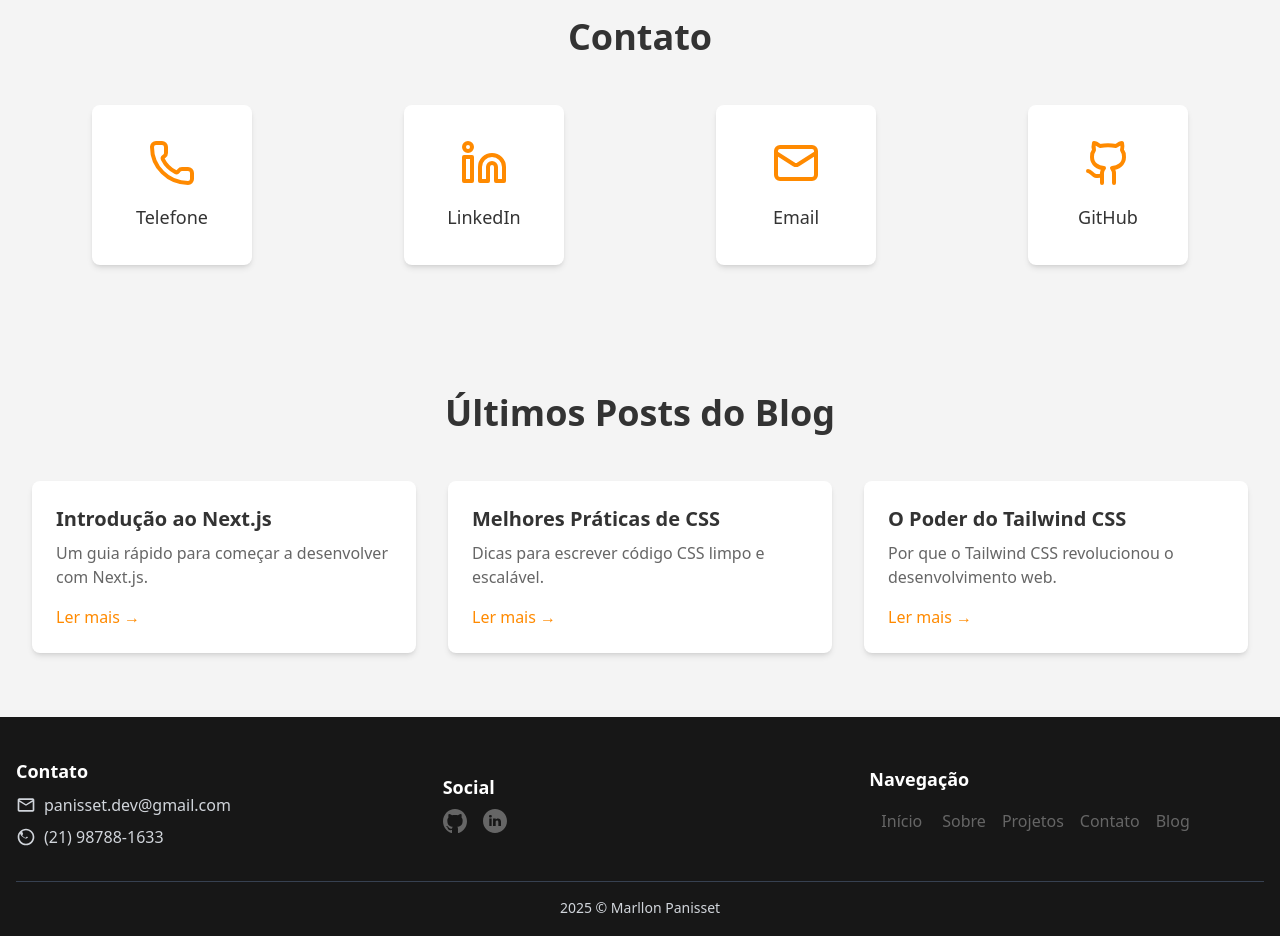
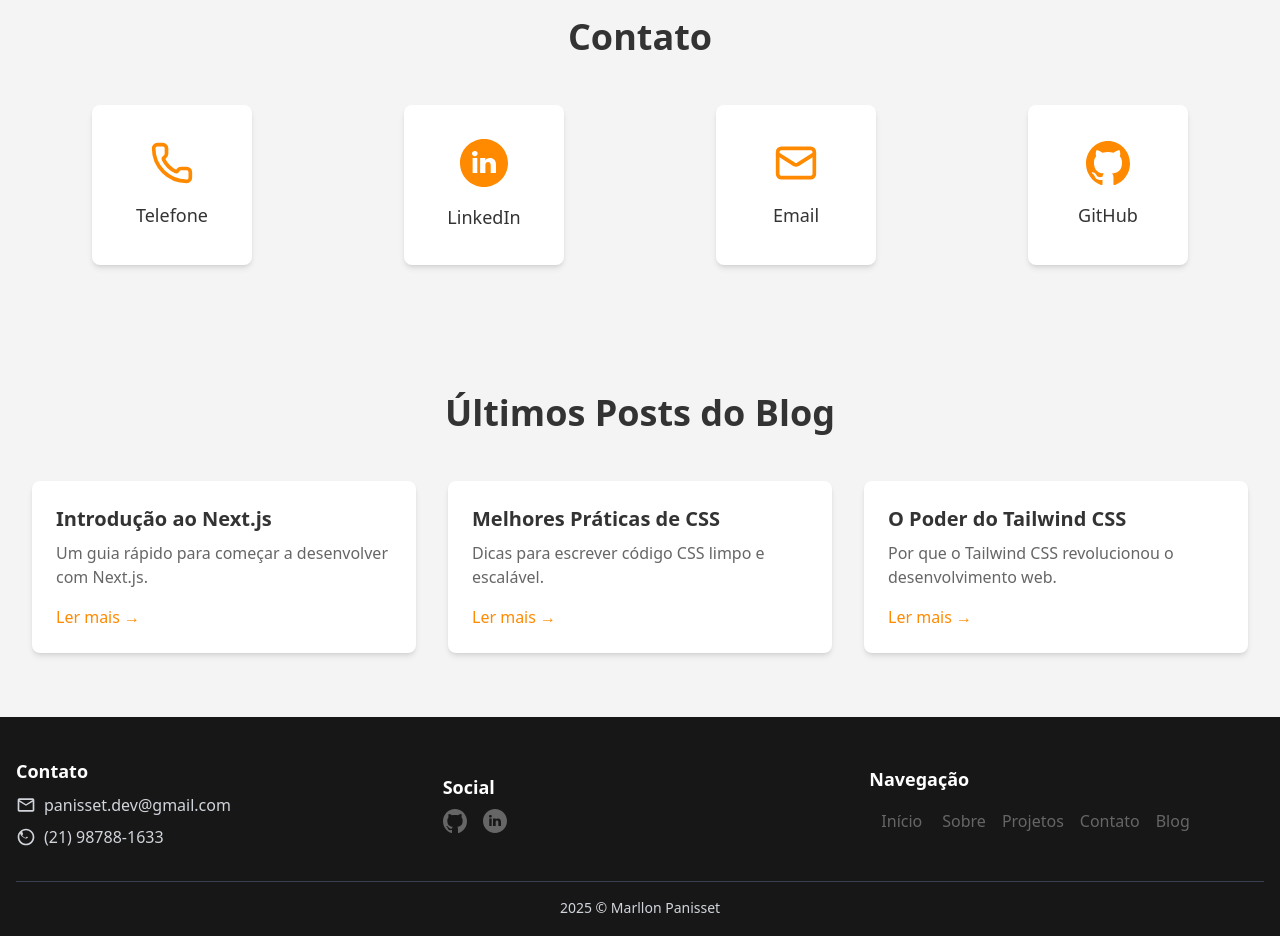
Before and after one commit to marllonpanisset/Portfolio, a Next.js app: page / in a window 1280 px wide. Shown: the part 4280-5216 px from the top of the page. Built offline with nearby package versions, Linux system fonts and the light colour scheme.

Commit message:
criando funcao de icone para github e linkedin

```diff
--- a/app/components/contact.tsx
+++ b/app/components/contact.tsx
@@ -1,5 +1,30 @@
 // components/ContactSection.tsx
-import { Phone, Linkedin, Mail, Github } from 'lucide-react';
+import { Phone, Mail } from 'lucide-react'; // Ícones genéricos da Lucide permanecem.
+
+// Componente para o ícone do LinkedIn (código SVG original do usuário)
+const LinkedinIcon = (props) => (
+  <svg {...props} viewBox="-143 145 512 512" fill="currentColor">
+    <path d="M113,145c-141.4,0-256,114.6-256,256s114.6,256,256,256s256-114.6,256-256S254.4,145,113,145z M41.4,508.1H-8.5V348.4h49.9
+    V508.1z M15.1,328.4h-0.4c-18.1,0-29.8-12.2-29.8-27.7c0-15.8,12.1-27.7,30.5-27.7c18.4,0,29.7,11.9,30.1,27.7
+    C45.6,316.1,33.9,328.4,15.1,328.4z M241,508.1h-56.6v-82.6c0-21.6-8.8-36.4-28.3-36.4c-14.9,0-23.2,10-27,19.6
+    c-1.4,3.4-1.2,8.2-1.2,13.1v86.3H71.8c0,0,0.7-146.4,0-159.7h56.1v25.1c3.3-11,21.2-26.6,49.8-26.6c35.5,0,63.3,23,63.3,72.4V508.1z
+    " />
+  </svg>
+);
+
+// Componente para o ícone do GitHub (código SVG original do usuário)
+const GithubIcon = (props) => (
+  <svg {...props} viewBox="0 0 20 20" version="1.1" xmlns="http://www.w3.org/2000/svg">
+    <title>github</title>
+    <g stroke="none" strokeWidth="1" fill="currentColor" fillRule="evenodd">
+      <g transform="translate(-140.000000, -7559.000000)">
+        <g transform="translate(56.000000, 160.000000)">
+          <path d="M94,7399 C99.523,7399 104,7403.59 104,7409.253 C104,7413.782 101.138,7417.624 97.167,7418.981 C96.66,7419.082 96.48,7418.762 96.48,7418.489 C96.48,7418.151 96.492,7417.047 96.492,7415.675 C96.492,7414.719 96.172,7414.095 95.813,7413.777 C98.04,7413.523 100.38,7412.656 100.38,7408.718 C100.38,7407.598 99.992,7406.684 99.35,7405.966 C99.454,7405.707 99.797,7404.664 99.252,7403.252 C99.252,7403.252 98.414,7402.977 96.505,7404.303 C95.706,7404.076 94.85,7403.962 94,7403.958 C93.15,7403.962 92.295,7404.076 91.497,7404.303 C89.586,7402.977 88.746,7403.252 88.746,7403.252 C88.203,7404.664 88.546,7405.707 88.649,7405.966 C88.01,7406.684 87.619,7407.598 87.619,7408.718 C87.619,7412.646 89.954,7413.526 92.175,7413.785 C91.889,7414.041 91.63,7414.493 91.54,7415.156 C90.97,7415.418 89.522,7415.871 88.63,7414.304 C88.63,7414.304 88.101,7413.319 87.097,7413.247 C87.097,7413.247 86.122,7413.234 87.029,7413.87 C87.029,7413.87 87.684,7414.185 88.139,7415.37 C88.139,7415.37 88.726,7417.2 91.508,7416.58 C91.513,7417.437 91.522,7418.245 91.522,7418.489 C91.522,7418.76 91.338,7419.077 90.839,7418.982 C86.865,7417.627 84,7413.783 84,7409.253 C84,7403.59 88.478,7399 94,7399" id="github-[#142]" />
+        </g>
+      </g>
+    </g>
+  </svg>
+);
 
 export function ContactSection() {
   return (
@@ -12,25 +37,27 @@ export function ContactSection() {
 
           {/* Card de Telefone */}
           <a href="tel:+55-11-99999-9999" className="flex flex-col items-center justify-center w-32 h-32 md:w-40 md:h-40 p-2 md:p-4 bg-[var(--color-bg-secondary)] rounded-lg shadow-md transition-transform transform hover:scale-105">
-            <Phone size={48} className="text-[var(--color-text-accent)] mb-2 md:mb-4" />
+            <Phone size={44} className="text-[var(--color-text-accent)] mb-2 md:mb-4" />
             <span className="text-sm md:text-lg text-center">Telefone</span>
           </a>
 
           {/* Card de LinkedIn */}
           <a href="https://www.linkedin.com/in/marllonpanisset" target="_blank" rel="noopener noreferrer" className="flex flex-col items-center justify-center w-32 h-32 md:w-40 md:h-40 p-2 md:p-4 bg-[var(--color-bg-secondary)] rounded-lg shadow-md transition-transform transform hover:scale-105">
-            <Linkedin size={48} className="text-[var(--color-text-accent)] mb-2 md:mb-4" />
+            {/* Usando o componente com o SVG original */}
+            <LinkedinIcon className="text-[var(--color-text-accent)] mb-2 md:mb-4 w-12 h-12" />
             <span className="text-sm md:text-lg text-center">LinkedIn</span>
           </a>
 
           {/* Card de Email */}
           <a href="mailto:marllon.panisset@email.com" className="flex flex-col items-center justify-center w-32 h-32 md:w-40 md:h-40 p-2 md:p-4 bg-[var(--color-bg-secondary)] rounded-lg shadow-md transition-transform transform hover:scale-105">
-            <Mail size={48} className="text-[var(--color-text-accent)] mb-2 md:mb-4" />
+            <Mail size={44} className="text-[var(--color-text-accent)] mb-2 md:mb-4" />
             <span className="text-sm md:text-lg text-center">Email</span>
           </a>
 
           {/* Card de GitHub */}
           <a href="https://github.com/marllonpanisset" target="_blank" rel="noopener noreferrer" className="flex flex-col items-center justify-center w-32 h-32 md:w-40 md:h-40 p-2 md:p-4 bg-[var(--color-bg-secondary)] rounded-lg shadow-md transition-transform transform hover:scale-105">
-            <Github size={48} className="text-[var(--color-text-accent)] mb-2 md:mb-4" />
+            {/* Usando o componente com o SVG original */}
+            <GithubIcon className="text-[var(--color-text-accent)] mb-2 md:mb-4 w-11 h-11" />
             <span className="text-sm md:text-lg text-center">GitHub</span>
           </a>
         </div>
```
